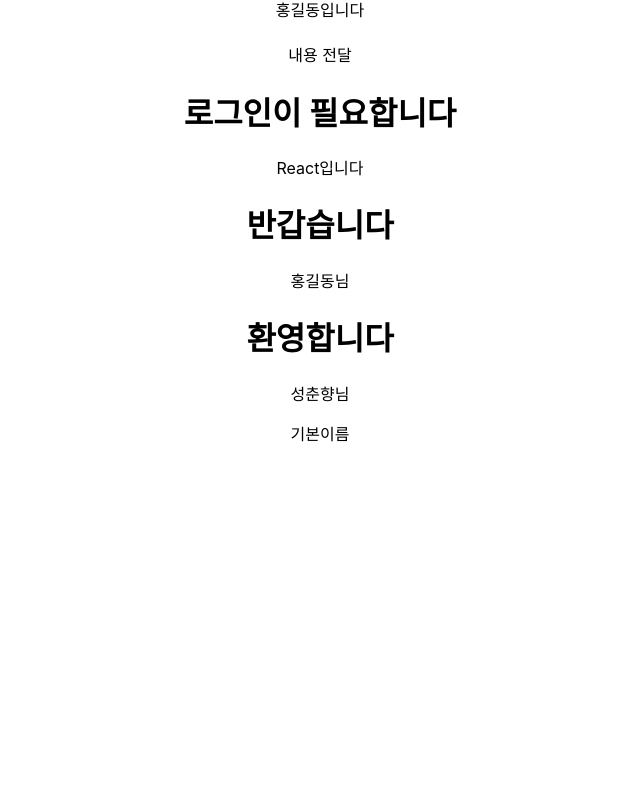
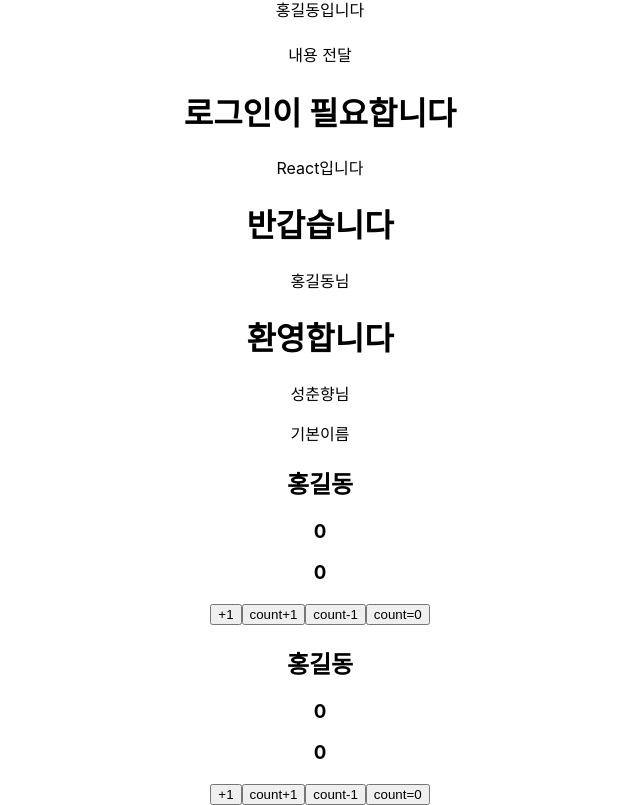
Before and after one commit to KIMPPT/React, a React (Create React App) app in the folder first-react/: page / in a window 1280 px wide. Shown: the part 340-1145 px from the top of the page, without its empty margins (320-960 px from the left). Before the commit the page ends 800 px from the top, so only its background shows below. Built offline with nearby package versions, Linux system fonts and the light colour scheme.

Commit message:
03301646

```diff
--- a/first-react/src/App.js
+++ b/first-react/src/App.js
@@ -7,6 +7,7 @@ import { LoginText } from "./components/LoginComp.js";
 import TextComponent from "./components/TextComponent";
 
 import OtherComp from "./components/OtherComp";
+import StateComp from "./components/StateComp";
 /* React에서 오류가 뜨는 이유
 1. 존재하지 않는 컴포넌트 출력(컴포넌트 생성 이후에 이름은 가능하면 바꾸지 말것)
 > 이름을 바꾼 후에는 바꾼 그 이름으로 모든 컴포넌츠 수정
@@ -29,6 +30,9 @@ function App() {
       <TextComponent name="홍길동">반갑습니다</TextComponent>
       <TextComponent name="성춘향">환영합니다</TextComponent>
       <OtherComp />
+      {/*state를 가진 컴포넌트는 다시 사용해도 별개의 값으로 들어간다 */}
+      <StateComp/>
+      <StateComp/>
     </div>
   );
 }
--- /dev/null
+++ b/first-react/src/components/StateComp.jsx
@@ -0,0 +1,62 @@
+//import React, { PureComponent } from 'react';
+import { Component } from "react";
+class StateComp extends Component{
+    //state 컴포넌트 안에서 사용되는 변수
+    constructor(props){
+        //constructor를 사용하면 props를 따로 연결
+        super(props);
+        //this.state안에 객체형태로 값을 작성 할 수 있다.
+        this.state={
+            number:0,
+            name:"홍길동"
+        }
+    }
+    //화면에 출력되는 html
+    //가상돔을 확면에 출력하기위해 render()를 호출
+    //호출을 하게 되면 render안에서 사용한 변수는 초기화가 된다.
+    //초기화가 되지않으려면 전역변수 또는 this.state 를 사용
+    render(){
+        //this.state로 접근해서 값을 비구조화 할당을 통해 사용
+        let {number,name}=this.state;
+        let count=0;
+        //return의 html 안에서 직접 불러와서 사용
+        return(
+            <div>
+                <h2>{name}</h2>
+                <h3>{number}</h3>
+                <h3>{this.state.number}</h3>
+                <button //React에서는 화살표 함수 사용
+                onClick={
+                    ()=>{this.setState({number:number+1,name:"성춘향"})
+                }}
+                >+1</button>
+                <button
+                onClick={
+                    ()=>{
+                        count++;
+                        console.log(count)
+                    }
+                }>
+                    count+1
+                </button>
+                {/*버튼을 눌렸을 때 number 값이 1씩 감소 */}
+                <button
+                onClick={
+                    ()=>{
+                        this.setState({number:number-1})
+                    }
+                }>
+                    count-1
+                </button>
+                {/*버튼을 눌렸을 때 number 값이 0으로 됨 */}
+                <button
+                onClick={()=>{
+                    this.setState({number:0})
+                }}>
+                    count=0
+                </button>
+                </div>
+        );
+    }
+}
+export default StateComp;
```
